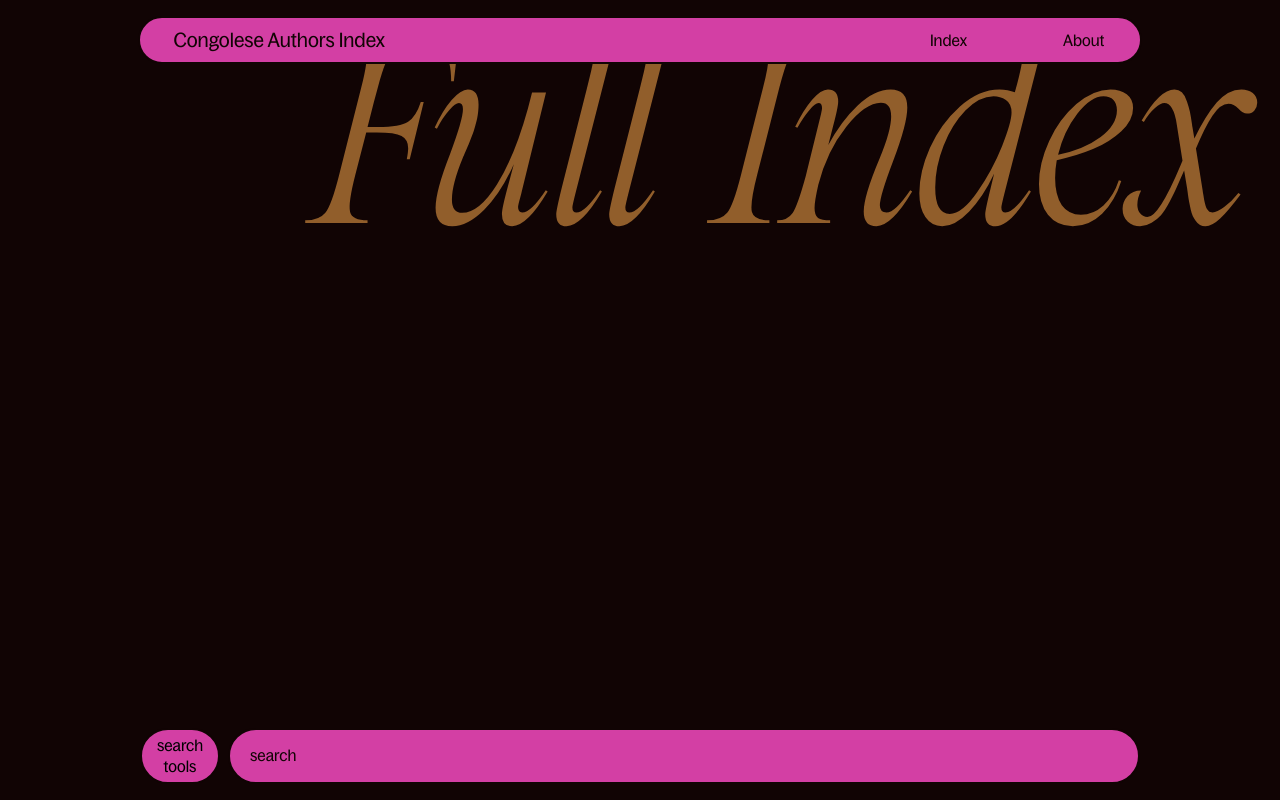
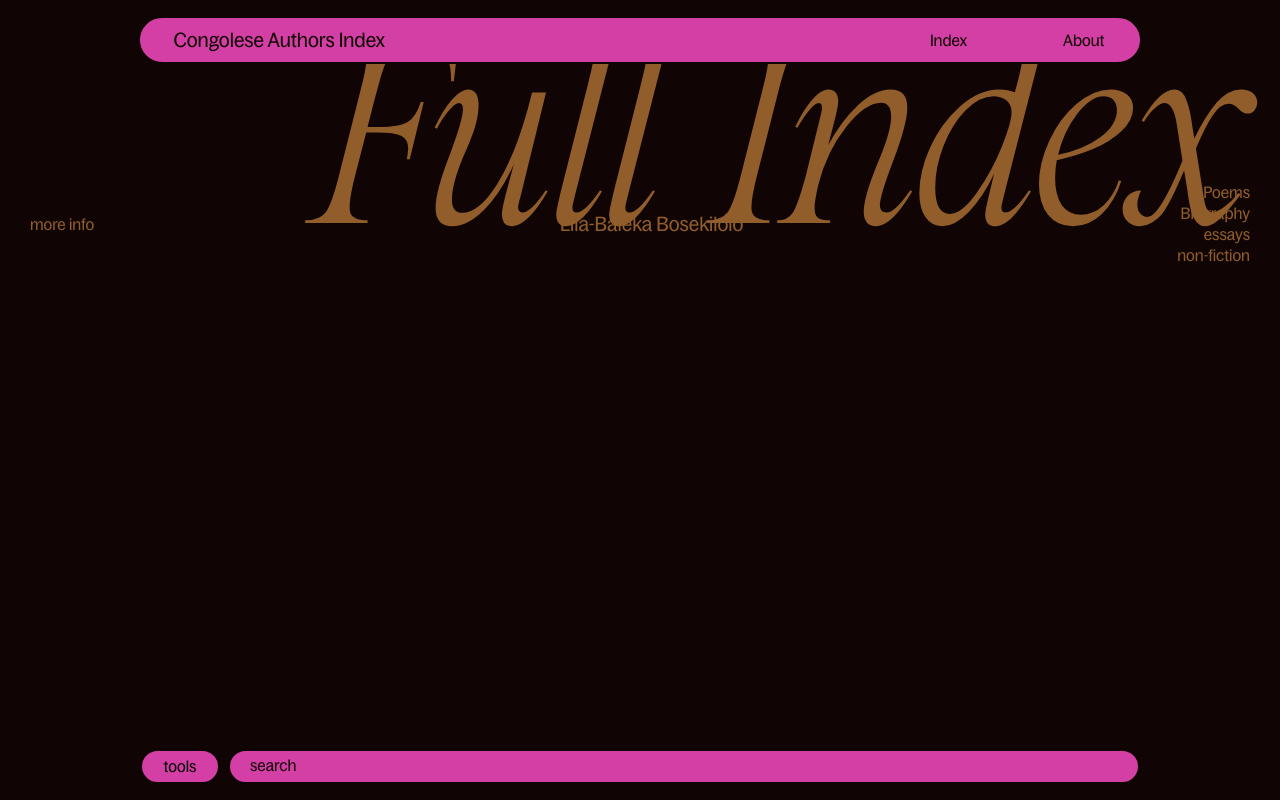
Before and after one commit to UncleDoubleU/Congolese-Authors-Index, a React (Vite) app in the folder 20250513-cai/: page / in a window 1280 px wide. Shown: the top 800 px of the page. Built offline with nearby package versions, Linux system fonts and the light colour scheme.

Commit message:
Auth -  started adding author component

```diff
--- a/20250513-cai/src/App.sass
+++ b/20250513-cai/src/App.sass
@@ -43,6 +43,7 @@ $ChildMinWidth: max( 100%, 200px)
 $navItemsText: 1.125rem "BagossCondensed", sans-serif
 $logoText: 1.25rem/1.25rem "BagossCondensed", sans-serif
 $mobileH1: italic 21vw/3rem "Diolce", serif
+$mobileH2: normal 1.25rem "BagossCondensed", sans-serif
 $mobileH3: normal 1.5rem "BagossCondensed", sans-serif
 $mobileP: normal 1rem/1.3125rem "BagossCondensed", sans-serif
 
@@ -95,7 +96,7 @@ h1
 
 footer
 
-     // min-width: min-content
+     max-width: 100%
      height: max(100vh, min-content)
      display: flex
      flex-direction: column
@@ -104,7 +105,7 @@ footer
 
      background-color: $caiGrey
      color: $caiLightBrown
-     padding: 6.75rem 1.25rem 1rem
+     padding: 6.75rem 1.25rem 4rem
 
      @media (min-width:$small)
           display: grid
--- /dev/null
+++ b/20250513-cai/src/Author/Author.module.sass
@@ -0,0 +1,16 @@
+@use "../App"
+
+.container
+     display: flex
+     width: 100%
+     justify-content: space-between
+     align-items: center
+
+     .h2
+          font: App.$mobileH2
+     li
+          text-align: right
+
+.infoBtn
+     color: App.$caiLightBrown
+     margin-right: 2rem
--- /dev/null
+++ b/20250513-cai/src/Author/Author.tsx
@@ -0,0 +1,40 @@
+import styles from "./Author.module.sass"
+import { useState, useEffect } from "react"
+
+function Author() {
+     const [btnText, setBtnText] = useState("+")
+     const [width, setWidth] = useState(window.innerWidth)
+
+     useEffect(() => {
+          setBtnText(width < 500 ? "+" : "more info")
+     })
+
+     useEffect(() => {
+          window.addEventListener("resize", handleResize)
+
+          return () => {
+               window.removeEventListener("resize", handleResize)
+          }
+     }, [])
+
+     function handleResize() {
+          setWidth(window.innerWidth)
+     }
+
+
+     return (
+          <div className={styles.container}>
+               <button aria-label="click for more info" className={styles.infoBtn}>{btnText}</button>
+               <h2 className={styles.h2}>Lila-Baleka Bosekilolo</h2>
+               <ul className={styles.list}>
+                    <li>Poems</li>
+                    <li>Biography</li>
+                    <li>essays</li>
+                    <li>non-fiction</li>
+               </ul>
+
+          </div>
+     )
+}
+
+export default Author
--- a/20250513-cai/src/Body/Body.tsx
+++ b/20250513-cai/src/Body/Body.tsx
@@ -1,10 +1,10 @@
 import styles from "./Body.module.sass";
-
+import Author from "../Author/Author";
 function Body() {
   return (
     <main>
       <h1>Full Index</h1>
-
+      <Author fullName="" categories="" />
     </main>
   );
 }
--- a/20250513-cai/src/BottomNav/BottomNav.tsx
+++ b/20250513-cai/src/BottomNav/BottomNav.tsx
@@ -8,7 +8,7 @@ function BottomNav() {
   const [btnText, setBtnText] = useState("tools");
 
   useEffect(() => {
-    setBtnText(!isClicked ? "search tools" : "close")
+    setBtnText(!isClicked ? "tools" : "close")
   }, [isClicked])
 
   const filters = [
--- a/20250513-cai/src/Footer/Footer.module.sass
+++ b/20250513-cai/src/Footer/Footer.module.sass
@@ -59,7 +59,7 @@
                grid-row: 2/3
                // width: 100%
 
-               font: 300 15vw/15vw "helvetica",sans-serif
+               font: normal 15vw/15vw "BagossCondensed",sans-serif
           @media (min-width: 1440px)
                grid-row: 1/3
                align-self: end
```
